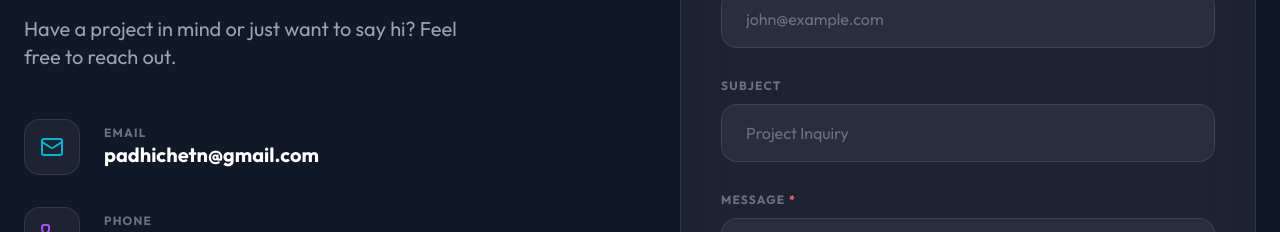
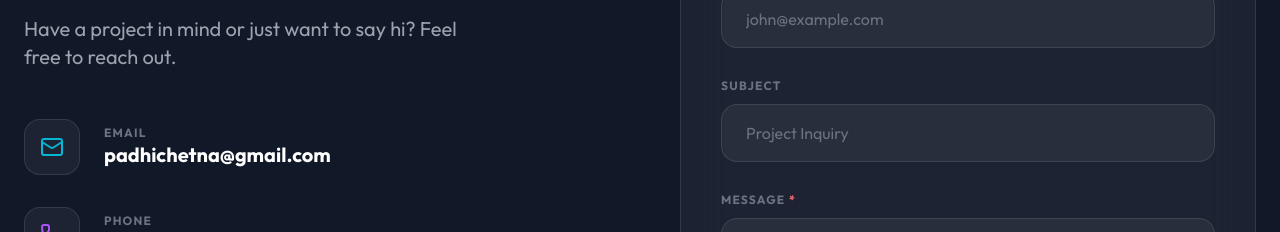
Before and after one commit to Chetnapadhi/Chetnapadhi.github.io, a React (Create React App) app: page / in a window 1280 px wide. Shown: the part 7539-7771 px from the top of the page. Built offline with nearby package versions, Linux system fonts and the light colour scheme; the HTML template or start-up script is replaced by a standard one.

Commit message:
SOlved Emailjs

```diff
--- a/src/App.jsx
+++ b/src/App.jsx
@@ -536,7 +536,7 @@ function PortfolioContent() {
   useEffect(() => {
     setMounted(true);
     // Initialize EmailJS
-    emailjs.init('z0LVHCV9bqVXwFm4R');
+    emailjs.init('z0LVHCV9bqVXwFm4Ri');
 
     const handleScroll = () => setShowScrollTop(window.scrollY > 500);
     window.addEventListener('scroll', handleScroll);
@@ -570,7 +570,7 @@ function PortfolioContent() {
         'service_xbdclad',
         'template_81yjihd',
         templateParams,
-        'z0LVHCV9bqVXwFm4R'
+        'z0LVHCV9bqVXwFm4Ri'
       );
 
       console.log('EmailJS Response:', response);
@@ -724,7 +724,7 @@ function PortfolioContent() {
             <a href="https://www.linkedin.com/in/chetna-padhi/" target="_blank" rel="noopener noreferrer" className="p-3 rounded-full border border-gray-300 dark:border-white/20 hover:bg-gray-100 dark:hover:bg-white/10 transition-all">
               <Linkedin className="h-5 w-5 md:h-6 md:w-6" />
             </a>
-            <a href="mailto:padhichetn@gmail.com" className="p-3 rounded-full border border-gray-300 dark:border-white/20 hover:bg-gray-100 dark:hover:bg-white/10 transition-all">
+            <a href="mailto:padhichetna@gmail.com" className="p-3 rounded-full border border-gray-300 dark:border-white/20 hover:bg-gray-100 dark:hover:bg-white/10 transition-all">
               <Mail className="h-5 w-5 md:h-6 md:w-6" />
             </a>
           </div>
@@ -1035,7 +1035,7 @@ function PortfolioContent() {
                   </div>
                   <div>
                     <p className="text-xs font-bold uppercase tracking-widest text-gray-500">Email</p>
-                    <a href="mailto:padhichetn@gmail.com" className="text-xl font-bold hover:text-cyan-500 transition-colors">padhichetn@gmail.com</a>
+                    <a href="mailto:padhichetna@gmail.com" className="text-xl font-bold hover:text-cyan-500 transition-colors">padhichetna@gmail.com</a>
                   </div>
                 </div>
                 <div className="flex items-center gap-6">
```
